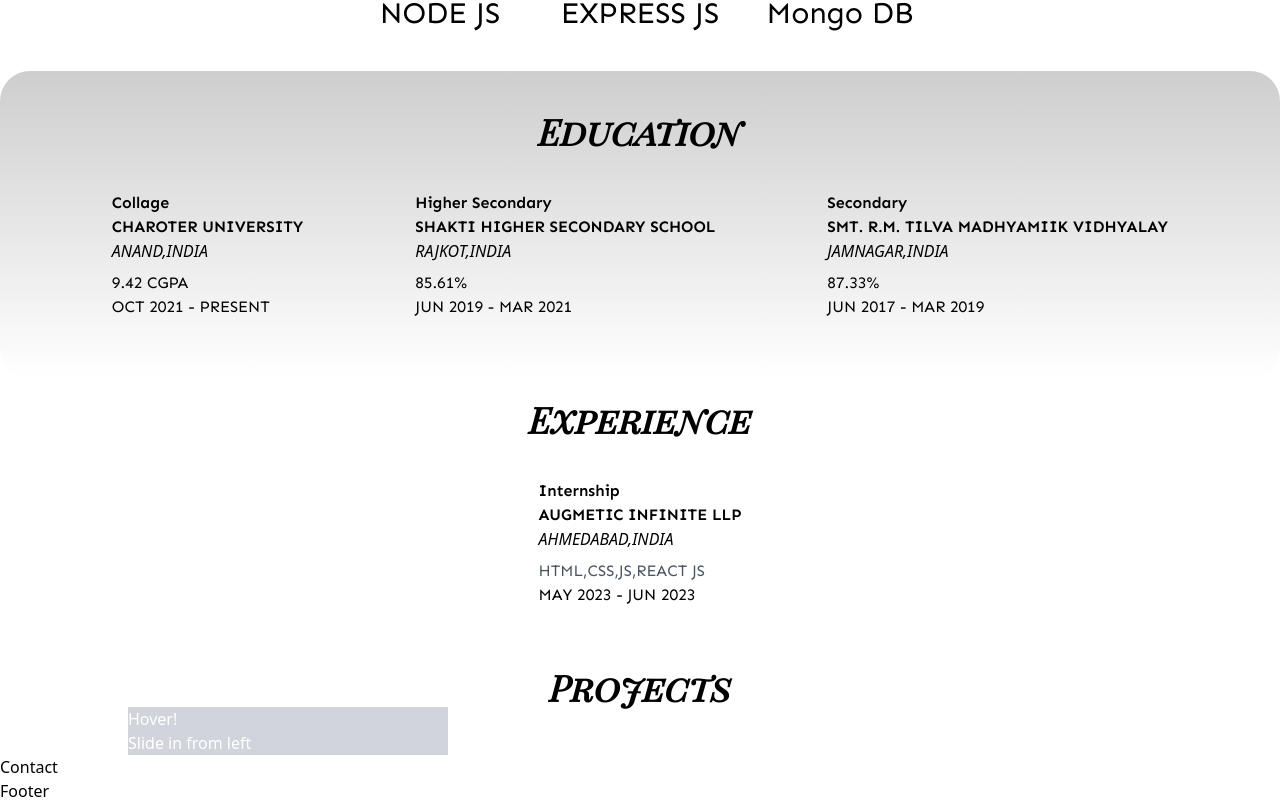
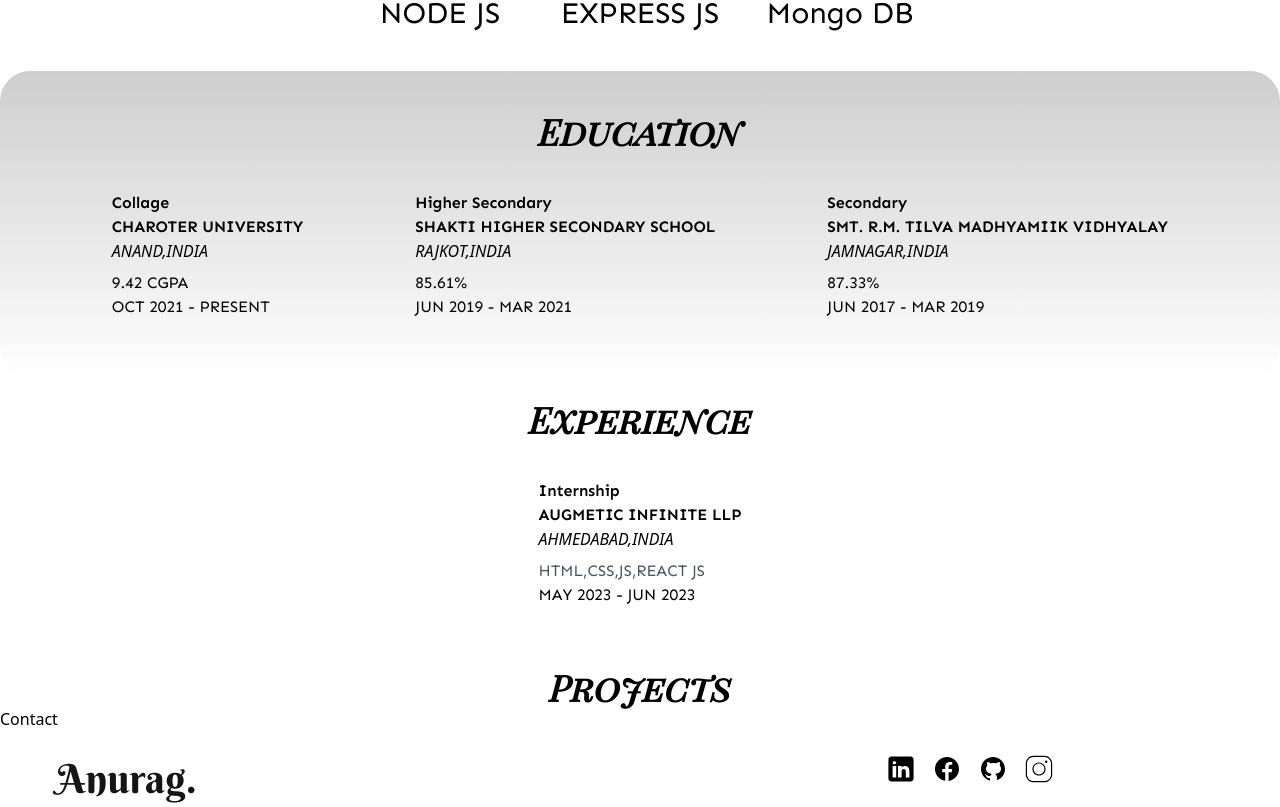
Before and after one commit to anurag270102/Portfolio, a React (Vite) app: page / in a window 1280 px wide. Shown: the part 1024-1831 px from the top of the page. Built offline with nearby package versions, Linux system fonts and the light colour scheme.

Commit message:
add footer

```diff
--- a/src/component/footer/Footer.jsx
+++ b/src/component/footer/Footer.jsx
@@ -1,7 +1,43 @@
 const Footer = () => {
     return ([
-        <div key={1212}>
-            Footer
+        <div key={1212} className="w-full bg-[#ffffff]   text-black px-14 shadow-lg shadow-[#cec]">
+            <div className="w-[10/12] flex justify-between flex-col md:flex-row items-center py-2 gap-3">
+                <div>
+                    <a href="#hero" >
+                        <h2 className="text-4xl  md:text-[35px]  lg:text-[40px] font-berkishireswash pt-5 hover:text-gray-700 duration-200 animate-pulse">Anurag.</h2>
+                    </a>
+                </div>
+                <div className="flex flex-row justify-between items-center gap-4 lg:pr-[170px]">
+                    {/* linkdin */}
+                    <div>
+                        <svg xmlns="http://www.w3.org/2000/svg" x="0px" y="0px" width="30" viewBox="0 0 50 50" style={{ fill: '#000000' }}>
+                            <path d="M41,4H9C6.24,4,4,6.24,4,9v32c0,2.76,2.24,5,5,5h32c2.76,0,5-2.24,5-5V9C46,6.24,43.76,4,41,4z M17,20v19h-6V20H17z M11,14.47c0-1.4,1.2-2.47,3-2.47s2.93,1.07,3,2.47c0,1.4-1.12,2.53-3,2.53C12.2,17,11,15.87,11,14.47z M39,39h-6c0,0,0-9.26,0-10 c0-2-1-4-3.5-4.04h-0.08C27,24.96,26,27.02,26,29c0,0.91,0,10,0,10h-6V20h6v2.56c0,0,1.93-2.56,5.81-2.56 c3.97,0,7.19,2.73,7.19,8.26V39z"></path>
+                        </svg>
+                    </div>
+                    {/* facebook */}
+                    <div>
+                        <svg xmlns="http://www.w3.org/2000/svg" x="0px" y="0px" width="30" viewBox="0 0 256 256" style={{ fill: '#FFFFFF' }}>
+                            <g fill="#000000" fillRule="nonzero" stroke="none" strokeWidth="1" strokeLinecap="butt" strokeLinejoin="miter" strokeMiterlimit="10" strokeDasharray="" strokeDashoffset="0" fontFamily="none" fontWeight="none" fontSize="none" textAnchor="none" style={{ mixBlendMode: 'normal' }}>
+                                <g transform="scale(8.53333,8.53333)">
+                                    <path d="M15,3c-6.627,0 -12,5.373 -12,12c0,6.016 4.432,10.984 10.206,11.852v-8.672h-2.969v-3.154h2.969v-2.099c0,-3.475 1.693,-5 4.581,-5c1.383,0 2.115,0.103 2.461,0.149v2.753h-1.97c-1.226,0 -1.654,1.163 -1.654,2.473v1.724h3.593l-0.487,3.154h-3.106v8.697c5.857,-0.794 10.376,-5.802 10.376,-11.877c0,-6.627 -5.373,-12 -12,-12z"></path>
+                                </g>
+                            </g>
+                        </svg>
+                    </div>
+                    {/* github */}
+                    <div>
+                        <svg xmlns="http://www.w3.org/2000/svg" x="0px" y="0px" width="30" viewBox="0 0 30 30" style={{ fill: '#000000' }}>
+                            <path d="M15,3C8.373,3,3,8.373,3,15c0,5.623,3.872,10.328,9.092,11.63C12.036,26.468,12,26.28,12,26.047v-2.051 c-0.487,0-1.303,0-1.508,0c-0.821,0-1.551-0.353-1.905-1.009c-0.393-0.729-0.461-1.844-1.435-2.526 c-0.289-0.227-0.069-0.486,0.264-0.451c0.615,0.174,1.125,0.596,1.605,1.222c0.478,0.627,0.703,0.769,1.596,0.769 c0.433,0,1.081-0.025,1.691-0.121c0.328-0.833,0.895-1.6,1.588-1.962c-3.996-0.411-5.903-2.399-5.903-5.098 c0-1.162,0.495-2.286,1.336-3.233C9.053,10.647,8.706,8.73,9.435,8c1.798,0,2.885,1.166,3.146,1.481C13.477,9.174,14.461,9,15.495,9 c1.036,0,2.024,0.174,2.922,0.483C18.675,9.17,19.763,8,21.565,8c0.732,0.731,0.381,2.656,0.102,3.594 c0.836,0.945,1.328,2.066,1.328,3.226c0,2.697-1.904,4.684-5.894,5.097C18.199,20.49,19,22.1,19,23.313v2.734 c0,0.104-0.023,0.179-0.035,0.268C23.641,24.676,27,20.236,27,15C27,8.373,21.627,3,15,3z"></path>
+                        </svg>
+                    </div>
+                    {/* instagram */}
+                    <div>
+                        <svg xmlns="http://www.w3.org/2000/svg" x="0px" y="0px" width="30" viewBox="0 0 50 50" style={{ fill: '#000000' }}>
+                            <path d="M16 3C8.8324839 3 3 8.8324839 3 16L3 34C3 41.167516 8.8324839 47 16 47L34 47C41.167516 47 47 41.167516 47 34L47 16C47 8.8324839 41.167516 3 34 3L16 3zM16 5L34 5C40.086484 5 45 9.9135161 45 16L45 34C45 40.086484 40.086484 45 34 45L16 45C9.9135161 45 5 40.086484 5 34L5 16C5 9.9135161 9.9135161 5 16 5zM37 11A2 2 0 0 0 35 13A2 2 0 0 0 37 15A2 2 0 0 0 39 13A2 2 0 0 0 37 11zM25 14C18.936712 14 14 18.936712 14 25C14 31.063288 18.936712 36 25 36C31.063288 36 36 31.063288 36 25C36 18.936712 31.063288 14 25 14zM25 16C29.982407 16 34 20.017593 34 25C34 29.982407 29.982407 34 25 34C20.017593 34 16 29.982407 16 25C16 20.017593 20.017593 16 25 16z"></path>
+                        </svg>
+                    </div>
+                </div>
+            </div>
         </div>
     ])
 }
--- a/src/component/navbar/navbar.css
+++ b/src/component/navbar/navbar.css
@@ -1,6 +1,3 @@
-
-
-
 
 svg text {
 	text-transform: uppercase;
--- a/src/component/project/Project.jsx
+++ b/src/component/project/Project.jsx
@@ -1,20 +1,8 @@
 const Project = () => {
     return ([
         <div key={1212}>
-            <h2 className="font-PlayfairDisplaySC font-bold mx-auto items-center text-center text-black text-4xl mt-5 bg-white">Projects</h2>
-            <div className="grid max-w-screen-lg mx-auto">
-      <div className="flex flex-wrap -mx-4">
-        <div className="w-1/3 px-4">
-          <div className="box bg-gray-300 relative overflow-hidden hover:bg-green-500 transition-all duration-500">
-            <span className="original text-white">
-              <h1>Hover!</h1>
-              <p>Slide in from left</p>
-            </span>
-          </div>
-        </div>
-        {/* ... other grid items ... */}
-      </div>
-    </div>
+          <h2 className="font-PlayfairDisplaySC font-bold mx-auto items-center text-center text-black text-4xl mt-5 ">Projects</h2>
+
         </div>
     ])
 }
```
